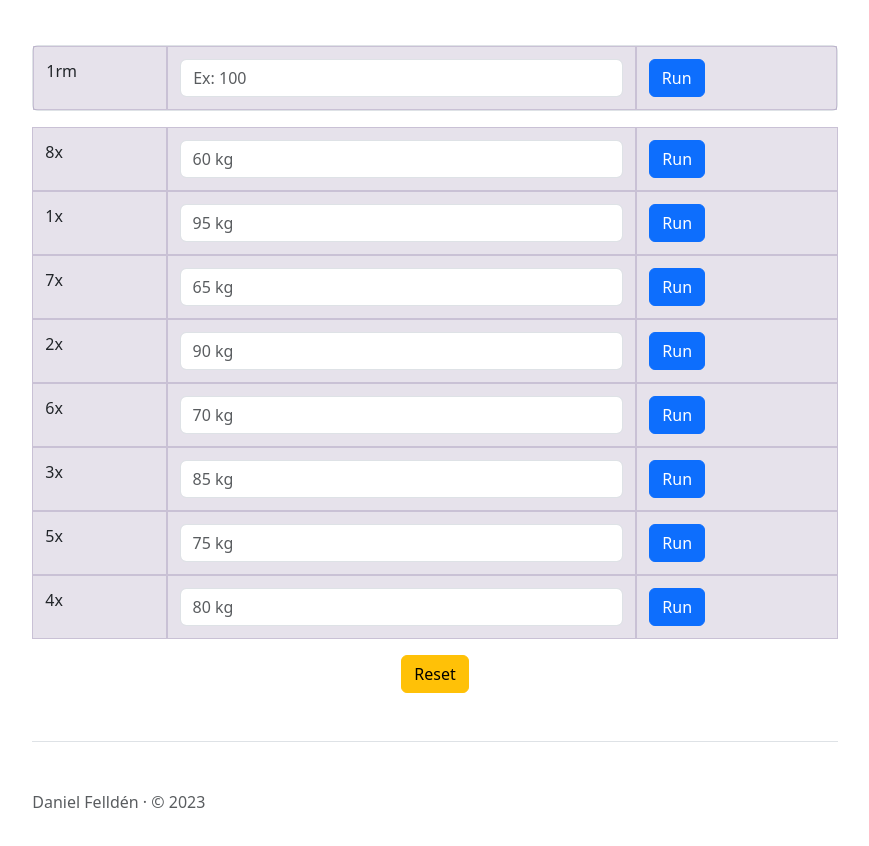
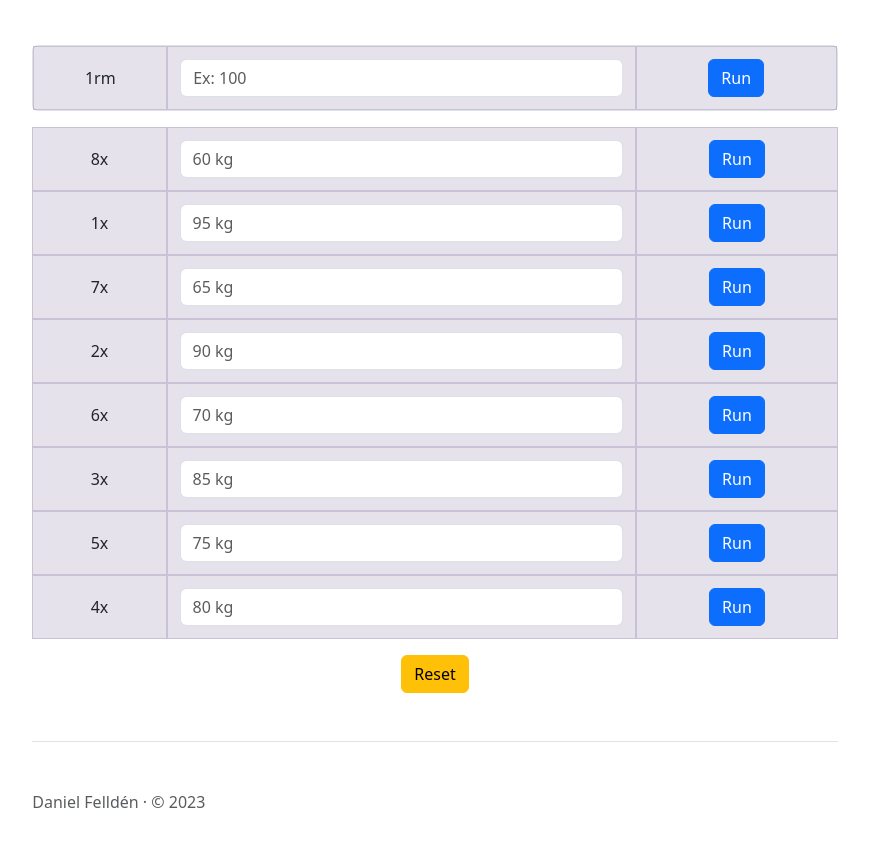
Before and after one commit to dafe2201/Bulgaren, a plain HTML site: page index.html in a window 1280 px wide. Shown: the part 104-950 px from the top of the page, without its empty margins (205-1074 px from the left). Drawn offline with Linux system fonts and the light colour scheme.

Commit message:
Styling on text.

```diff
--- a/css/style.css
+++ b/css/style.css
@@ -102,3 +102,10 @@
 #reset-btn{
   margin-top: 1em;
 }
+
+.themed-grid-col {
+  display: flex;
+  font-size: medium;
+  align-items: center;
+  justify-content: center;
+}
```
